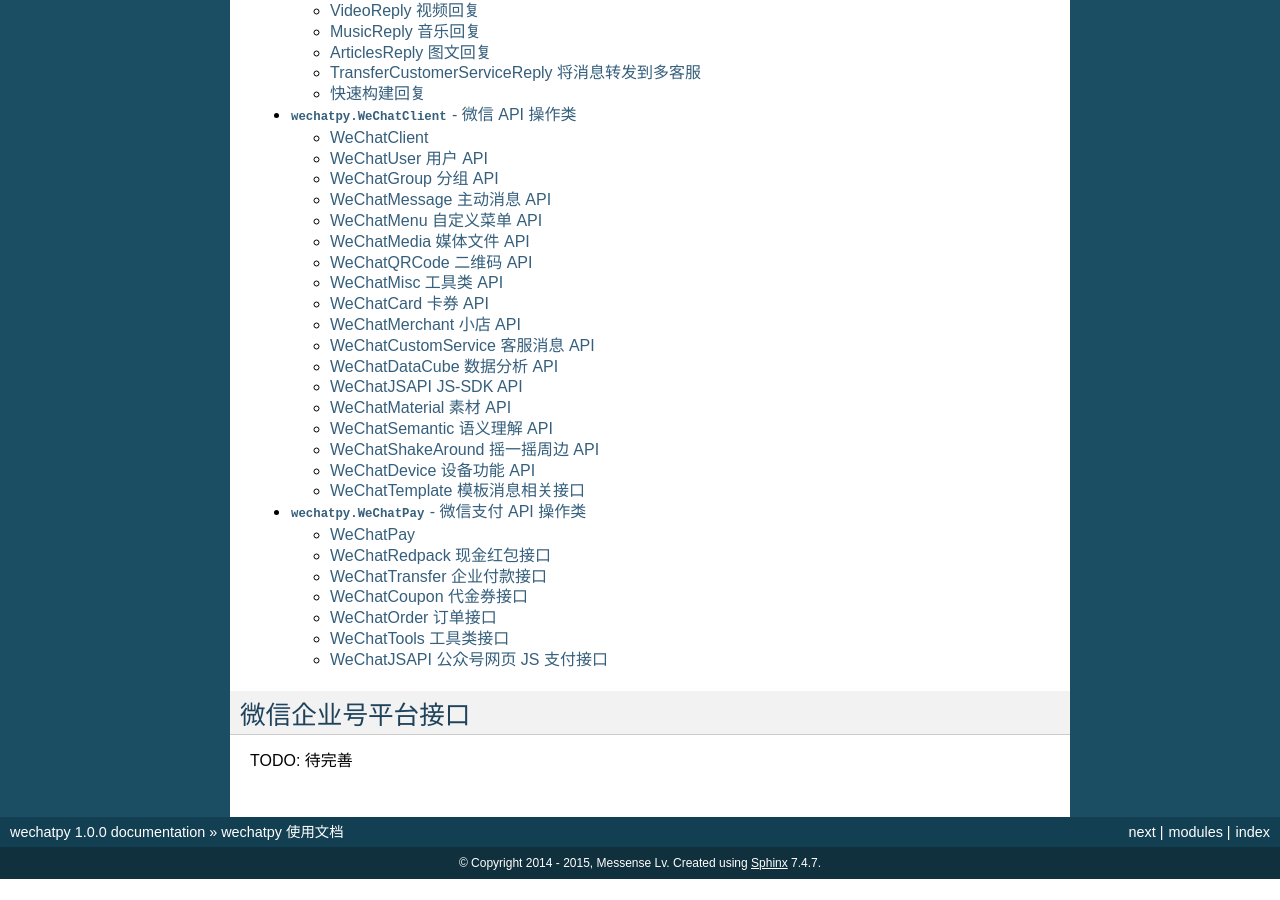
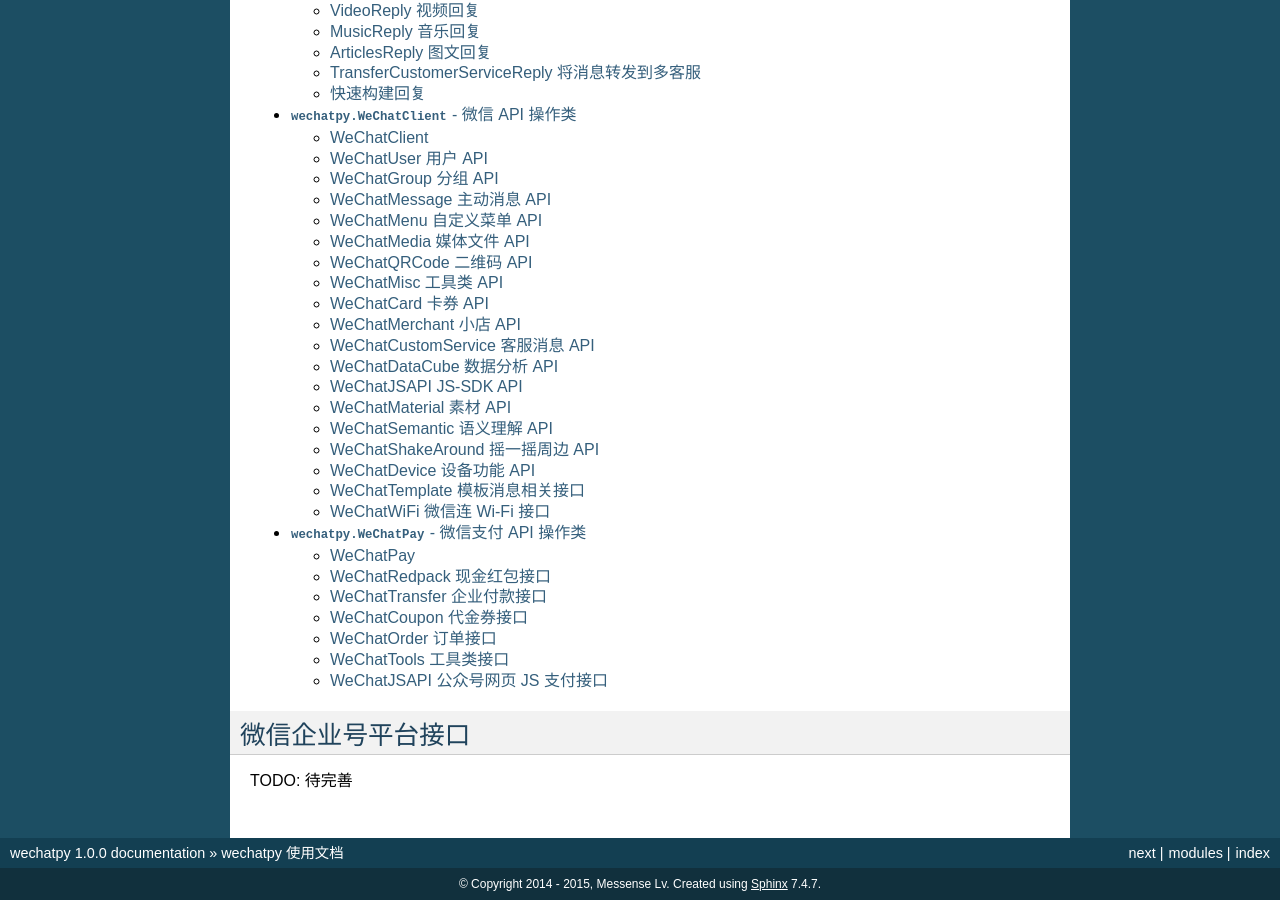
Before and after one commit to wechatpy/wechatpy, a Sphinx documentation site: the page built from docs/index.rst, in a window 1280 px wide and 900 px high, scrolled down 1277 px. Built offline with Sphinx 7.4.7, drawn with Linux system fonts in a browser that asks for light colours; before the commit the page ends 2156 px from its top, so only the background shows below that.

Commit message:
Add WeChatWiFi in documentation

```diff
--- a/docs/client.rst
+++ b/docs/client.rst
@@ -131,3 +131,10 @@
 
 .. autoclass:: WeChatTemplate
    :members:
+
+
+WeChatWiFi  微信连 Wi-Fi 接口
+----------------------------------
+
+.. autoclass:: WeChatWiFi
+   :members:
```
